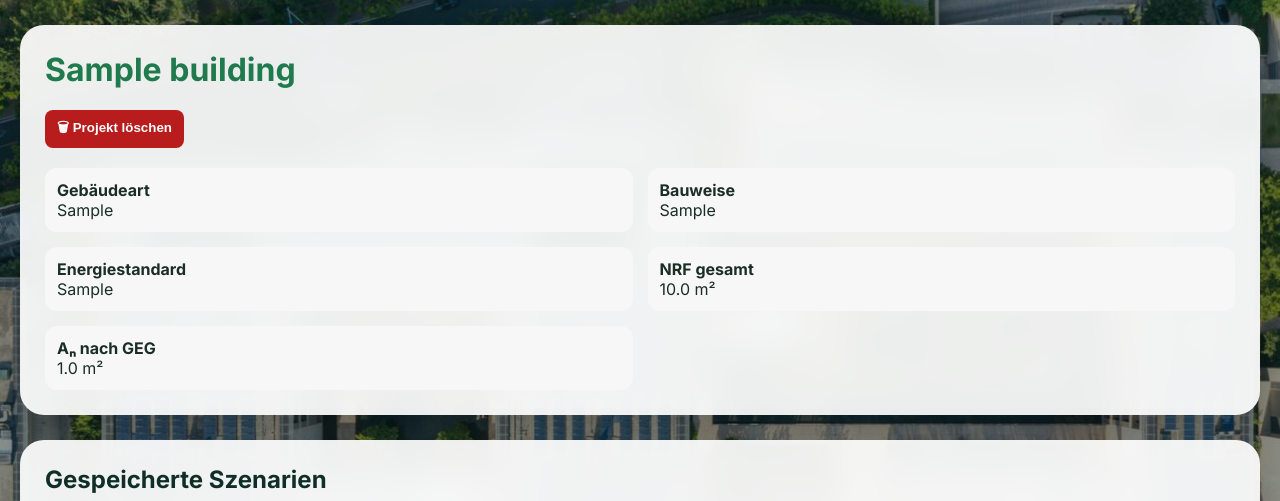
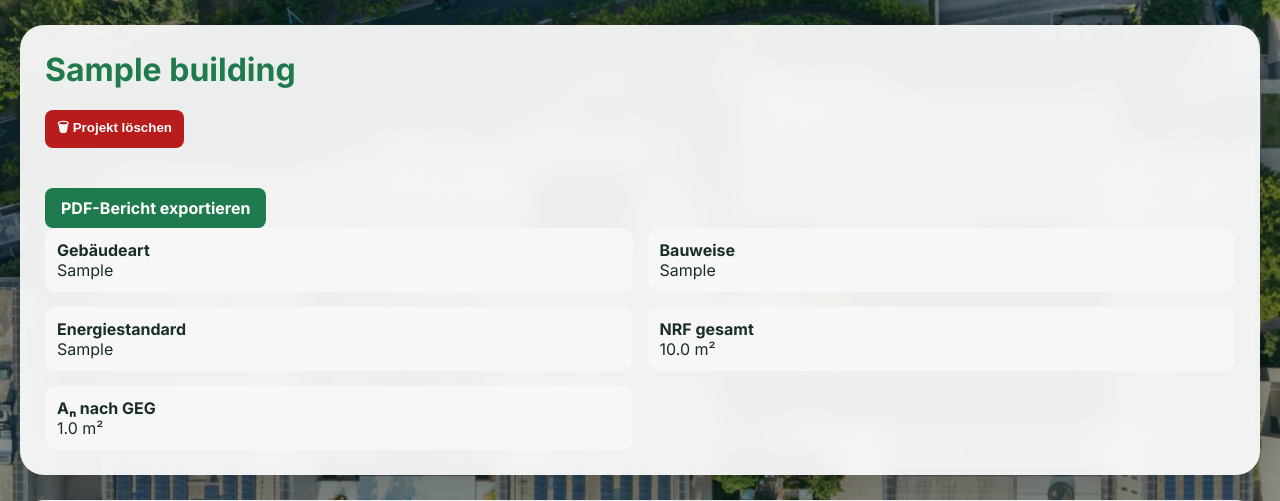
Before and after one commit to DBM-THA/Absch-tzung-der-Geb-ude-kobilanz-nach-QNG, a Django app: page /project/1/ in a window 1280 px wide. Shown: the part 80-581 px from the top of the page. Run offline with Django 5.2, Linux system fonts and the light colour scheme; tables that the repository leaves empty hold one stand-in row (values such as "Sample post").

Commit message:
Add link to export project as PDF report

```diff
--- a/qngapp/templates/qngapp/project_detail.html
+++ b/qngapp/templates/qngapp/project_detail.html
@@ -186,6 +186,10 @@ tr:nth-child(even){
             </button>
         </form>
 
+        <a class="button" href="{% url 'export_project_pdf' building.id %}">
+            PDF-Bericht exportieren
+        </a>
+
         <div class="info-grid">
             <div class="info-box">
                 <strong>Gebäudeart</strong><br>
```
